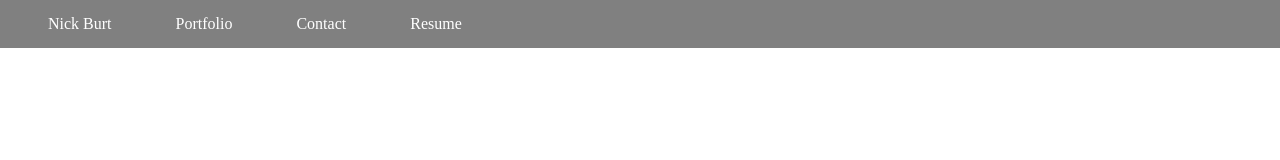
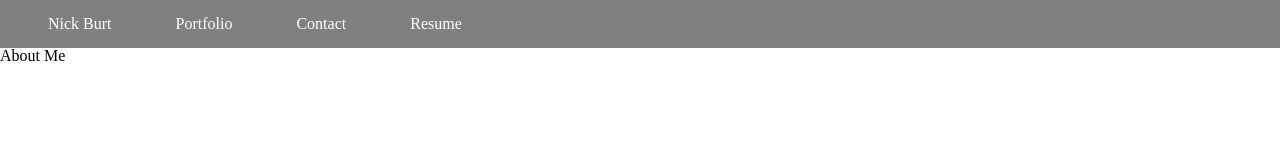
Before and after one commit to nbur4556/react-portfolio, a React (Create React App) app: page / in a window 1280 px wide. Shown: the top 160 px of the page. Built offline with nearby package versions, Linux system fonts and the light colour scheme.

Commit message:
sets up routes for landing, portfolio, and contact pages

```diff
--- a/src/App.js
+++ b/src/App.js
@@ -9,7 +9,29 @@ import Contact from './components/pages/Contact.js';
 import Header from './components/Header.js';
 
 function App() {
-  return (<Header />);
+  return (
+    <article>
+      <Header />
+
+      {/* Routing */}
+      <BrowserRouter>
+
+        {/* Landing Page */}
+        <Route exact path="/">
+          <AboutMe />
+        </Route>
+        {/* Portfolio Page */}
+        <Route exact path="/portfolio">
+          <Portfolio />
+        </Route>
+        {/* Contact Page */}
+        <Route exact path="/contact">
+          <Contact />
+        </Route>
+
+      </BrowserRouter>
+    </article>
+  );
 }
 
 export default App;
```
